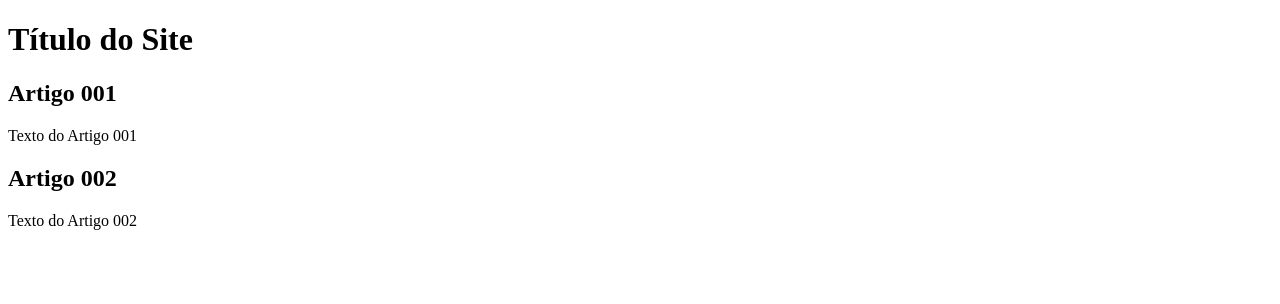
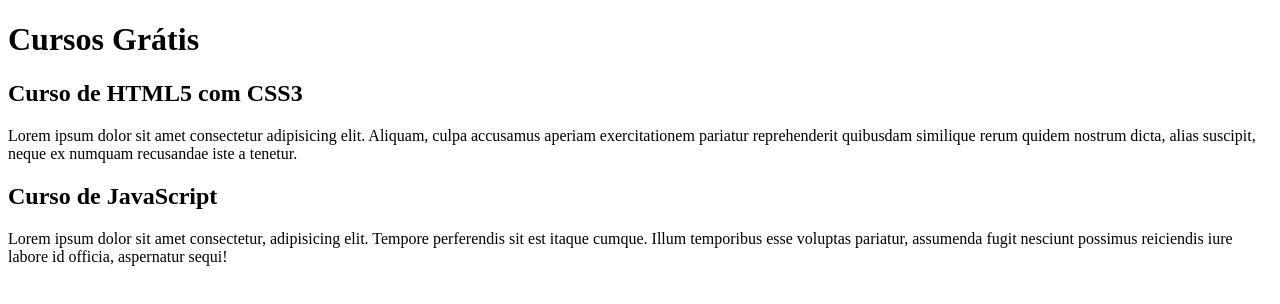
Before and after one commit to ricalinea/projeto-site, a plain HTML site: page index.html in a window 1280 px wide. Drawn offline with Linux system fonts and the light colour scheme.

Commit message:
comecei a escrever o conteúdo

```diff
--- a/index.html
+++ b/index.html
@@ -1,23 +1,33 @@
 <!DOCTYPE html>
 <html lang="pt-br">
   <head>
-  <meta charset="UTF-8">
-  <meta http-equiv="X-UA-Compatible" content="IE=edge">
-  <meta name="viewport" content="width=device-width, initial-scale=1.0">
+    <meta charset="UTF-8" />
+    <meta http-equiv="X-UA-Compatible" content="IE=edge" />
+    <meta name="viewport" content="width=device-width, initial-scale=1.0" />
     <title>Título do Site</title>
   </head>
   <body>
     <main>
       <header>
-      <h1>Título do Site</h1>
+        <h1>Cursos Grátis</h1>
       </header>
       <article>
-      <h2>Artigo 001</h2>
-      <p>Texto do Artigo 001</p>
+        <h2>Curso de HTML5 com CSS3</h2>
+        <p>
+          Lorem ipsum dolor sit amet consectetur adipisicing elit. Aliquam,
+          culpa accusamus aperiam exercitationem pariatur reprehenderit
+          quibusdam similique rerum quidem nostrum dicta, alias suscipit, neque
+          ex numquam recusandae iste a tenetur.
+        </p>
       </article>
       <article>
-      <h2>Artigo 002</h2>
-      <p>Texto do Artigo 002</p>
+        <h2>Curso de JavaScript</h2>
+        <p>
+          Lorem ipsum dolor sit amet consectetur, adipisicing elit. Tempore
+          perferendis sit est itaque cumque. Illum temporibus esse voluptas
+          pariatur, assumenda fugit nesciunt possimus reiciendis iure labore id
+          officia, aspernatur sequi!
+        </p>
       </article>
     </main>
   </body>
```
Lines whose indentation alone changed are shown as unchanged.
